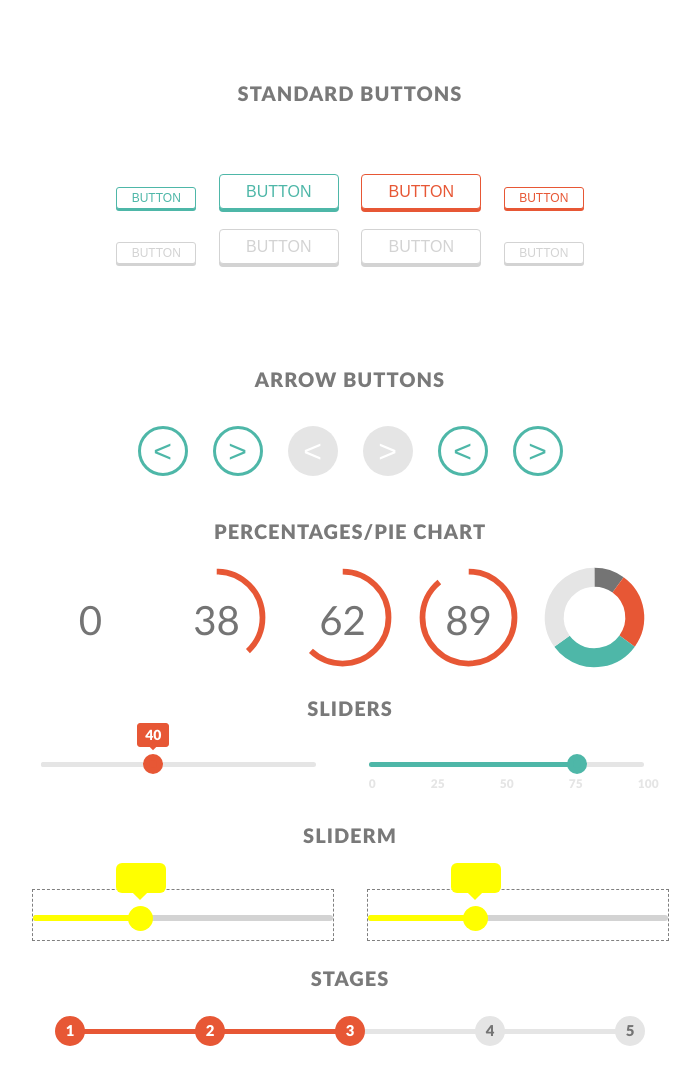
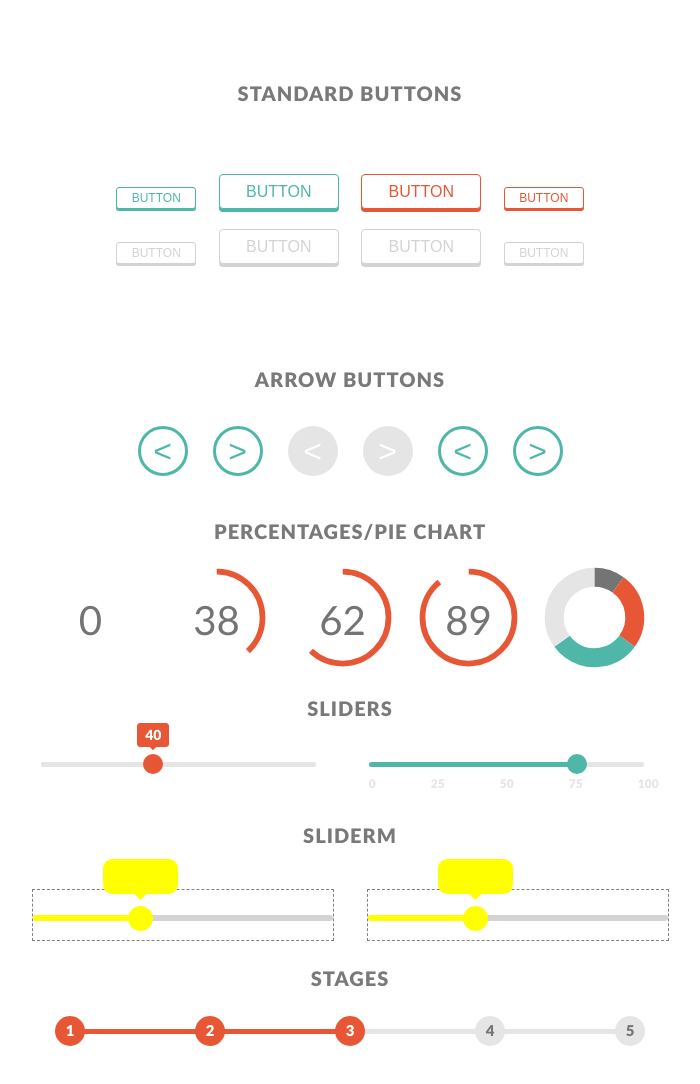
Before and after one commit to alexanderkif/flatUI, a website built with webpack: page src/index.pug in a window 1280 px wide. Shown: the top 1084 px of the page, without its empty margins (290-990 px from the left). Built offline with nearby package versions, Linux system fonts and the light colour scheme; files whose address does not match are found by name; a web font is replaced by a local one.

Commit message:
Add sliderm hint-arrow position with js sqrt

```diff
--- a/src/sliderm/sliderm.js
+++ b/src/sliderm/sliderm.js
@@ -0,0 +1,11 @@
+var slidermHintWidth = $('.sliderm-hint').width();
+var slidermHintHeight = $('.sliderm-hint').height();
+var slidermHintArrowSide = $('.sliderm-hint-arrow').height();
+var slidermHintArrowKatet = Math.sqrt(slidermHintArrowSide*slidermHintArrowSide/2);
+
+var elems = $('.sliderm-hint-arrow');
+[].forEach.call(elems, element => {
+    element.style.top = (slidermHintHeight - slidermHintArrowSide/2) + "px";
+    element.style.left = (slidermHintWidth/2 - slidermHintArrowSide/2) + "px";
+    element.parentElement.style.top = - slidermHintHeight - slidermHintArrowKatet - 5 + "px";
+});
--- a/src/sliderm/sliderm.pug
+++ b/src/sliderm/sliderm.pug
@@ -3,4 +3,5 @@ mixin sliderm1(value)
         .sliderm-line
         .sliderm-line.active
         .sliderm-point
-        .sliderm-hint
+            .sliderm-hint
+                .sliderm-hint-arrow
--- a/src/sliderm/sliderm.scss
+++ b/src/sliderm/sliderm.scss
@@ -6,8 +6,10 @@ $sliderm-active-color: yellow;
 $sliderm-line-height: 6px;
 $sliderm-value: 36;
 $sliderm-point-size: 25px;
-$sliderm-hint-height: 30px;
-$sliderm-hint-width: 50px;
+$sliderm-hint-height: 35px;
+$sliderm-hint-width: 75px;
+
+$sliderm-hint-arrow-side: $sliderm-hint-width/8;
 
 .sliderm-body {
     position: relative;
@@ -36,24 +38,22 @@ $sliderm-hint-width: 50px;
     top: ($sliderm-body-height + $sliderm-line-height - $sliderm-point-size)/2;
     left: $sliderm-body-width*$sliderm-value/100 - $sliderm-point-size/2;
     border-radius: $sliderm-point-size/2;
-}
     .sliderm-hint {
         position: absolute;
         height: $sliderm-hint-height;
         width: $sliderm-hint-width;
-    top: ($sliderm-body-height + $sliderm-line-height)/2 - $sliderm-hint-height - $sliderm-point-size;
-    left: $sliderm-body-width*$sliderm-value/100 - $sliderm-hint-width/2;
+        // top: - $sliderm-hint-height - $sliderm-hint-arrow-side/2 - 10px;
+        left: $sliderm-point-size/2 - $sliderm-hint-width/2;
         background-color: $sliderm-active-color;
-    border-radius: $sliderm-hint-height/5;
-    &:before {
+        border-radius: $sliderm-hint-arrow-side;
+        .sliderm-hint-arrow {
             position: absolute;
             content: "";
             display: inline-block;
-        height: $sliderm-hint-width/5;
-        width: $sliderm-hint-width/5;
-        top: $sliderm-hint-height - 0.55*$sliderm-hint-width/5;
-        left: $sliderm-hint-width/2 - 0.55*$sliderm-hint-width/5;
+            height: $sliderm-hint-arrow-side;
+            width: $sliderm-hint-arrow-side;
             background-color: $sliderm-active-color;
             transform: rotate(-45deg);
         }
     }
+}
```
Also changed, not shown: dist/index.html, dist/main.js, dist/style.css. Lines whose indentation alone changed are shown as unchanged.
